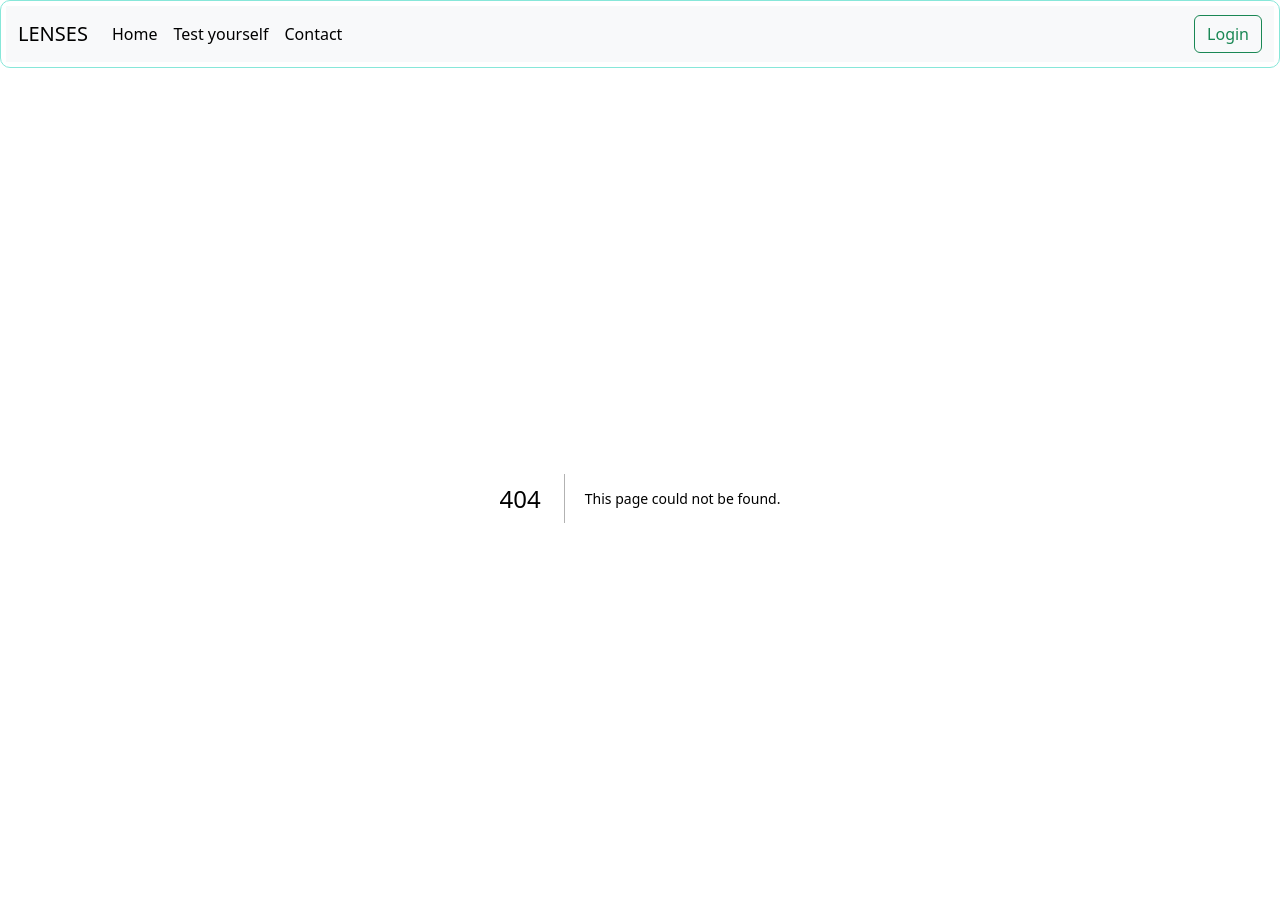
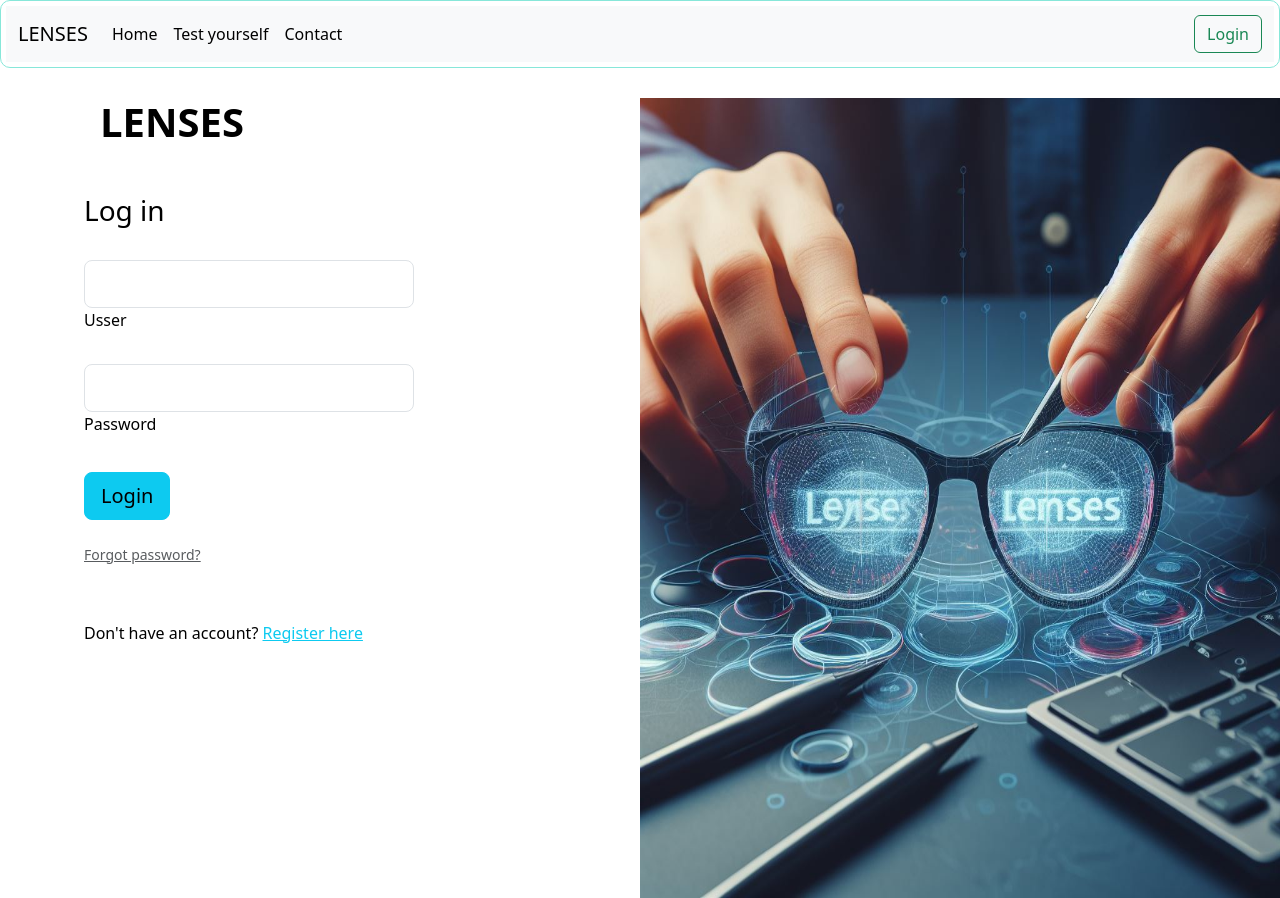
Before and after one commit to edalsare/lenses-front, a Next.js app: page /components/pqrs in a window 1280 px wide. Before the commit this address had no page. Built offline with nearby package versions, Linux system fonts and the light colour scheme.

Commit message:
Corrigiendo compatibilidad comandos de voz

```diff
--- a/src/app/components/header/page.tsx
+++ b/src/app/components/header/page.tsx
@@ -19,7 +19,7 @@ const Header = () => {
             <span className="navbar-toggler-icon"></span>
           </button>
           <div className="collapse navbar-collapse" id="navbarTogglerDemo01">
-            <a className="navbar-brand" href="#">
+            <a className="navbar-brand" href="/">
               LENSES
             </a>
             <ul className="navbar-nav me-auto mb-2 mb-lg-0">
@@ -34,7 +34,7 @@ const Header = () => {
                 </a>
               </li>
               <li className="nav-item">
-                <a className="nav-link active" href="#">
+                <a className="nav-link active" href="/components/pqrs">
                   Contact
                 </a>
               </li>
--- a/src/app/components/page.tsx
+++ b/src/app/components/page.tsx
@@ -27,10 +27,12 @@ const router = useRouter();
       reconocimiento.lang = "es-ES";
         reconocimiento.onresult = function (event) {
           var aux = (event.results[0][0].transcript);
-          if(aux=="Repetir."){
+          console.log(aux)
+          if(aux=="Repetir." || aux=="repetir"){
             setItems(event.results[0][0].transcript);
             navMenu();
-          }else if(aux=="Comenzar."){
+          }else if(aux=="Comenzar." || aux=="comenzar" ){
+            console.log(aux);
             router.push("/components/login");
           }
         };
--- /dev/null
+++ b/src/app/components/pqrs/page.tsx
@@ -0,0 +1,75 @@
+import React from "react";
+
+const Pqrs = () => {
+  return (
+    <section className="vh-100"  tabIndex={0}>
+      <div className="container-fluid">
+        <div className="row">
+          <div className="col-sm-6 text-black">
+            <div className="px-5 ms-xl-4">
+              <i className="fas fa-crow fa-2x me-3 pt-5 mt-xl-4"></i>
+              <span className="h1 fw-bold mb-0">LENSES</span>
+            </div>
+
+            <div className="d-flex align-items-center h-custom-2 px-5 ms-xl-4 mt-5 pt-5 pt-xl-0 mt-xl-n5">
+              <form>
+                <h3 className="fw-normal mb-3 pb-3">Log in</h3>
+
+                <div className="form-outline mb-4">
+                  <input
+                    type="email"
+                    id="form2Example18"
+                    className="form-control form-control-lg"
+                  />
+                  <label className="form-label" form="form2Example18">
+                    Usser
+                  </label>
+                </div>
+
+                <div className="form-outline mb-4">
+                  <input
+                    type="password"
+                    id="form2Example28"
+                    className="form-control form-control-lg"
+                  />
+                  <label className="form-label" form="form2Example28">
+                    Password
+                  </label>
+                </div>
+
+                <div className="pt-1 mb-4">
+                  <button
+                    className="btn btn-info btn-lg btn-block"
+                    type="button"
+                  >
+                    Login
+                  </button>
+                </div>
+
+                <p className="small mb-5 pb-lg-2">
+                  <a className="text-muted" href="#!">
+                    Forgot password?
+                  </a>
+                </p>
+                <p>
+                  Don't have an account?{" "}
+                  <a href="/components/register" className="link-info">
+                    Register here
+                  </a>
+                </p>
+              </form>
+            </div>
+          </div>
+          <div className="col-sm-6 px-0 d-none d-sm-block">
+            <img
+              src="/img/login.jpeg"
+              alt="Login image"
+              className="w-100 vh-100"
+            />
+          </div>
+        </div>
+      </div>
+    </section>
+  );
+};
+export default Pqrs;
```
Also changed, not shown: src/app/components/login/page.tsx (+7 -7 lines), src/app/components/register/page.tsx (+13 -15 lines).
